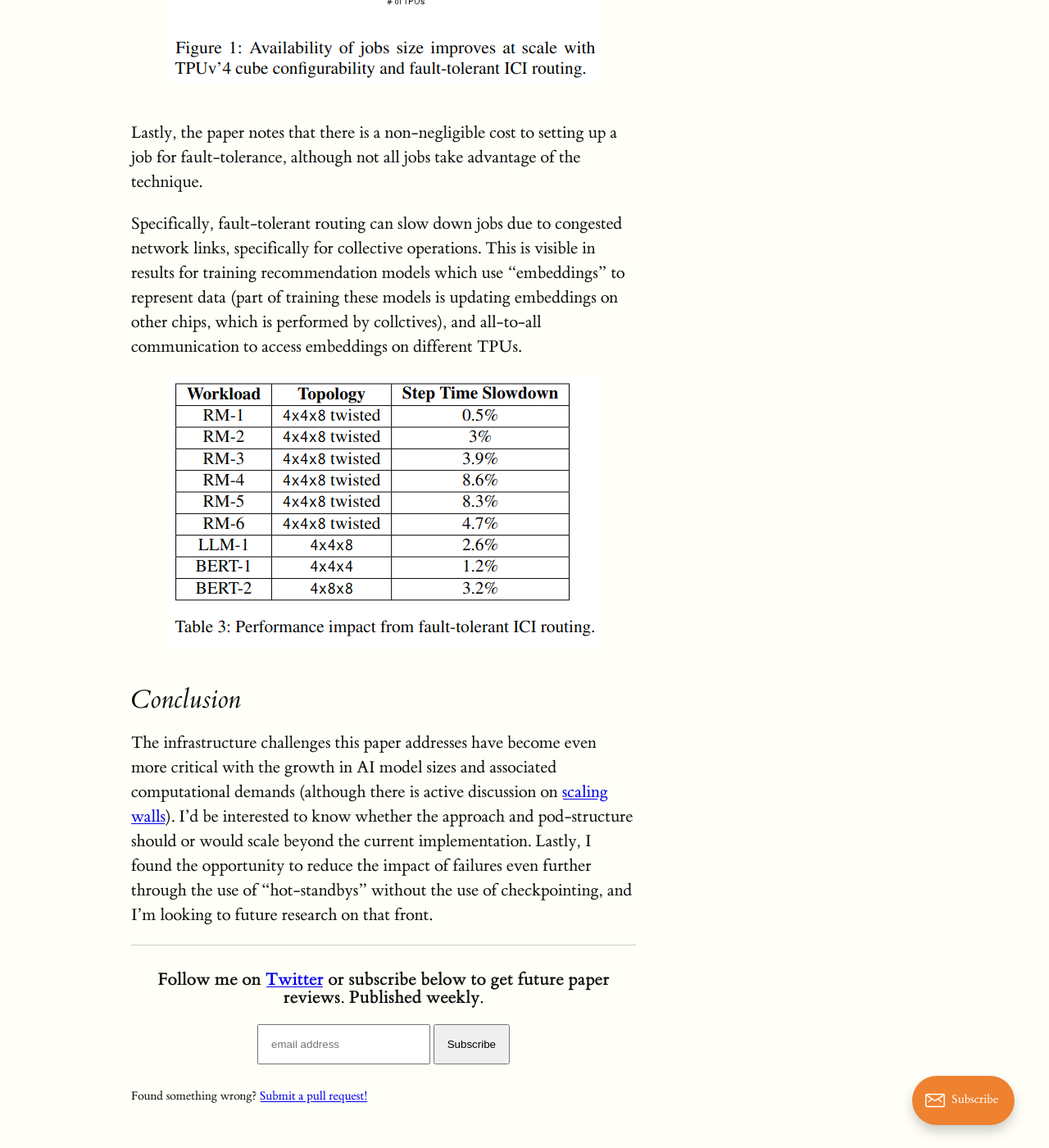
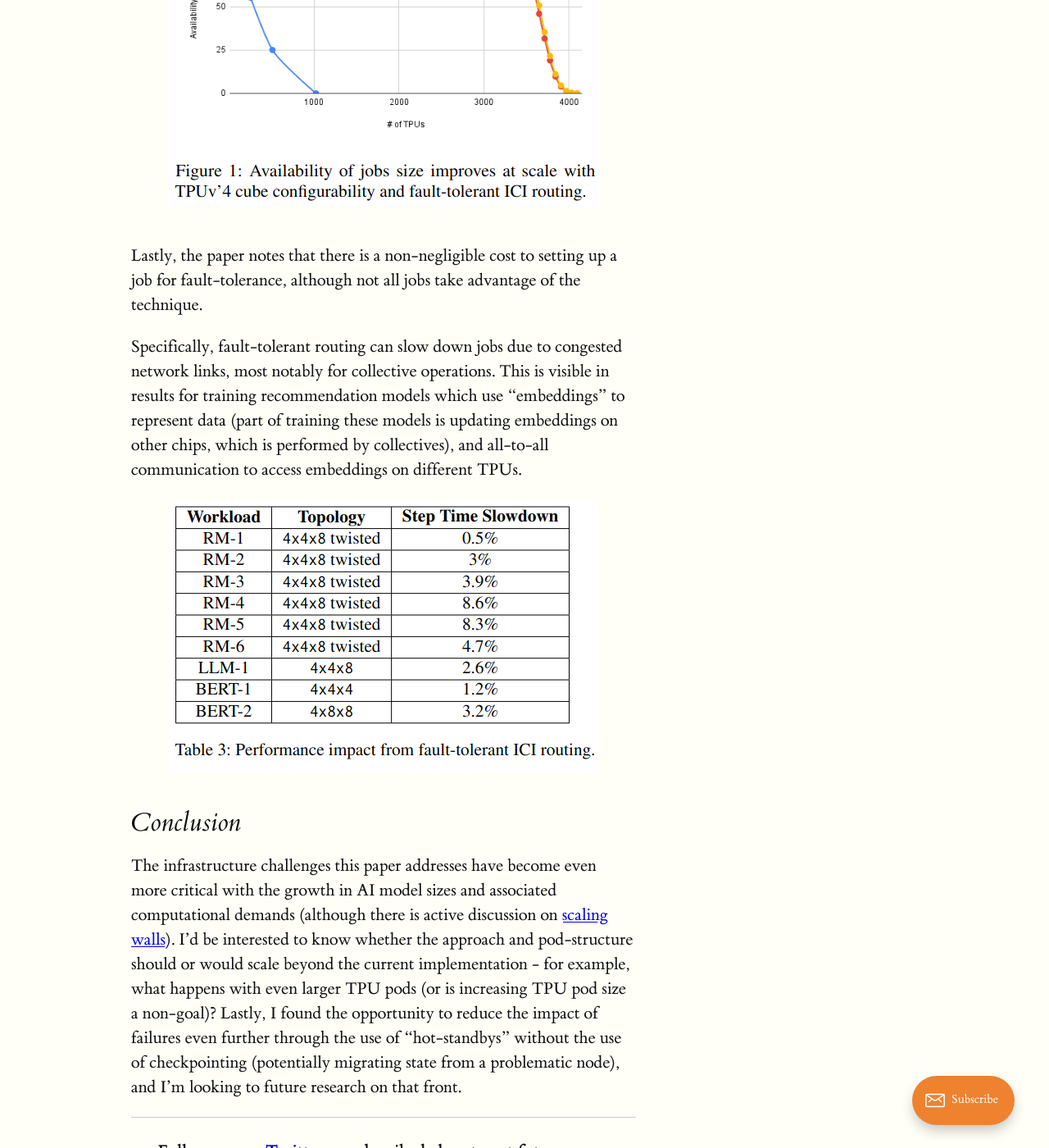
Before and after one commit to mlerner/mlerner.github.io, a Jekyll site: the page built from _posts/2025-01-03-resiliency-at-scale-managing-googles-tpuv4-machine-learning-supercomputer.md, in a window 1280 px wide and 1400 px high, scrolled down 7876 px. Shown: the whole window at 82% size. Built offline with Jekyll 4.4.1, drawn with Linux system fonts in a browser that asks for light colours; some of the changed text lies outside the part shown.

Commit message:
Publish TPUv4

```diff
--- a/_drafts/2025-01-03-resiliency-at-scale-managing-googles-tpuv4-machine-learning-supercomputer.md
+++ b/_posts/2025-01-03-resiliency-at-scale-managing-googles-tpuv4-machine-learning-supercomputer.md
@@ -10,7 +10,7 @@ categories:
 
 This paper shares Google's techniques for operating a large cluster of machine learning resources (specifically, [tensor processing units, aka "TPUs"](https://blog.google/technology/ai/difference-cpu-gpu-tpu-trillium/)) reliably and at scale.
 
-A challenge the research discusses stems from the requirements of modern AI, which need significant computing power to train and serve models - in systems this large, component breakage leads to costly downtime in training and serving, a topic I previously touched on in [Gemini: Fast Failure Recovery in Distributed Training with In-Memory Checkpoints](https://www.micahlerner.com/2024/01/30/gemini-fast-failure-recovery-in-distributed-training-with-in-memory-checkpoints.html). They key insight from the paper is that dynamic network reconfiguration (e.g. to route traffic around faulty TPUs and to working ones) dramatically improves availability and scale of the system.
+A challenge the research discusses stems from the requirements of modern AI, which need significant computing power to train and serve models - in systems this large, component breakage leads to costly downtime in training and serving, a topic I previously touched on in [Gemini: Fast Failure Recovery in Distributed Training with In-Memory Checkpoints](https://www.micahlerner.com/2024/01/30/gemini-fast-failure-recovery-in-distributed-training-with-in-memory-checkpoints.html). The key insight from the paper is that dynamic network reconfiguration (e.g. to route network traffic from training models around faulty TPUs and to working ones) dramatically improves availability and scalability of the system.
 
 {% maincolumn 'assets/tpu/figure1.png' '' %}
 
@@ -31,8 +31,8 @@ The design of the system is influenced by previous versions where connections be
 Furthermore, static configurations posed three other challenges:
 
 - _Maintenance_: updating any part of the stack that connects TPUs mandated downtime.
-- _Workload defragmentation_: a job had to be scheduled across contiguous GPUs, which made it hard to schedule jobs at different priorities (e.g. training jobs vs smaller experiments).
-- _Deployment lead time_: a TPU pod wasn't available until all of the underlying resources were ready and installed.
+- _Workload defragmentation_: a job had to be scheduled across contiguous GPUs, which made it hard to schedule jobs at different priorities (e.g. training jobs vs smaller experiments). With dynamic network reconfiguration, jobs can shift resources and the connections to use them on demand.
+- _Deployment lead time_: a TPU pod wasn't available until all of the underlying resources were ready and installed. Now, TPU pods are usable even when only partially deployed.
 
 {% maincolumn 'assets/tpu/figure2.png' '' %}
 
@@ -45,7 +45,7 @@ A key part of reconfigurability is quickly changing *connectivity* between TPU c
 
 The _ICI_ handles multiple levels of the networking stack, with technologies like RDMA (which supports [collectives](https://tech.preferred.jp/en/blog/technologies-behind-distributed-deep-learning-allreduce/) like "combine all of the data from other TPUs into a single result") at the top-level.
 
-The _libtpunet_ software is responsible for setting up the _inter-chip interconnect (ICI)_ according to a job's needs, as well as discovering (using breadth first search! who said Leetcode isn't useful?) and monitoring links (the latter of which becomes a factor in reconfiguration). The data generated by `libtpunet` also informs scheduling decisions.
+The _libtpunet_ software is responsible for setting up the _inter-chip interconnect (ICI)_ according to a job's needs, as well as discovering (using breadth first search, who said Leetcode isn't useful!) and monitoring links (the latter of which becomes a factor in reconfiguration). The data generated by `libtpunet` also informs scheduling decisions.
 
 Connectivity changes at three points in the lifecycle of a TPU cube: _on job start_, _on failure_, and _on migration/preemption_.
 
@@ -53,7 +53,7 @@ Connectivity changes at three points in the lifecycle of a TPU cube: _on job sta
 
 _On job start_, after a user submits a job that requires multiple cubes, the _Borg scheduler_ selects which cubes to use. Then, the _Pod Manager_ configures the _Optical circuit switches (OCSes)_ to connect these cubes together in the right pattern. If that happens successfully, the _Pod Manager_ communicates this fact back to Borg, which handles deploying the binary that will be executed and running the job.
 
-Second, connectivity changes _on failure_, as detected by two software components (`libtpunet` and `healthd`). For example, when a TPU machine breaks down, an _optical circuit switch (OCS)_ needs maintenance, or a network link starts showing errors. The two aforementioned systems provide signals to Borg/Pod Manager, who update the network topology for running jobs to route around failures. Additionally, they reflect these signals in the system's source of truth to ensure that future jobs don't run into the same issues.
+Second, connectivity changes _on failure_, as detected by two software components (`libtpunet` and `healthd`). For example, when a TPU machine breaks down, an _optical circuit switch (OCS)_ needs maintenance, or a network link starts showing errors. The two aforementioned systems provide signals to Borg/Pod Manager, who update the network topology for running jobs to route around failures. Additionally, these two systems reflect current state in the system's source of truth, ensuring that future jobs don't run into the same issues.
 
 {% maincolumn 'assets/tpu/figure10.png' '' %}
 {% maincolumn 'assets/tpu/figure11.png' '' %}
@@ -74,16 +74,16 @@ Additionally, the paper contains information on the failure rate of different sy
 
 {% maincolumn 'assets/tpu/figure12.png' '' %}
 
-The claim about automatically reconfiguring the system (both in response to failures and to handle changing workloads) is supported by data shared at the beginning of the paper. Interestingly, being able to reconfigure _at all_ has a much higher impact on availability than support for fault tolerant routing.
+The claim about automatically reconfiguring the system (both in response to failures and to handle changing workloads) is supported by data shared at the beginning of the paper - availability of the system grows, even with significantly larger TPU pods. Interestingly, being able to reconfigure _at all_ has a much higher impact on availability than support for fault tolerant routing.
 
 {% maincolumn 'assets/tpu/figure1.png' '' %}
 
 Lastly, the paper notes that there is a non-negligible cost to setting up a job for fault-tolerance, although not all jobs take advantage of the technique.
 
-Specifically, fault-tolerant routing can slow down jobs due to congested network links, specifically for collective operations. This is visible in results for training recommendation models which use "embeddings" to represent data (part of training these models is updating embeddings on other chips, which is performed by collctives), and all-to-all communication to access embeddings on different TPUs.
+Specifically, fault-tolerant routing can slow down jobs due to congested network links, most notably for collective operations. This is visible in results for training recommendation models which use "embeddings" to represent data (part of training these models is updating embeddings on other chips, which is performed by collectives), and all-to-all communication to access embeddings on different TPUs.
 
 {% maincolumn 'assets/tpu/table3.png' '' %}
 
 ## Conclusion
 
-The infrastructure challenges this paper addresses have become even more critical with the growth in AI model sizes and associated computational demands (although there is active discussion on [scaling walls](https://x.com/dwarkesh_sp/status/1805613164610175207)). I'd be interested to know whether the approach and pod-structure should or would scale beyond the current implementation. Lastly, I found the opportunity to reduce the impact of failures even further through the use of "hot-standbys" without the use of checkpointing, and I'm looking to future research on that front.
+The infrastructure challenges this paper addresses have become even more critical with the growth in AI model sizes and associated computational demands (although there is active discussion on [scaling walls](https://x.com/dwarkesh_sp/status/1805613164610175207)). I'd be interested to know whether the approach and pod-structure should or would scale beyond the current implementation - for example, what happens with even larger TPU pods (or is increasing TPU pod size a non-goal)? Lastly, I found the opportunity to reduce the impact of failures even further through the use of "hot-standbys" without the use of checkpointing (potentially migrating state from a problematic node), and I'm looking to future research on that front.
```
Also changed, not shown: other parts of _posts/2025-01-03-resiliency-at-scale-managing-googles-tpuv4-machine-learning-supercomputer.md (+2 -2 lines).
